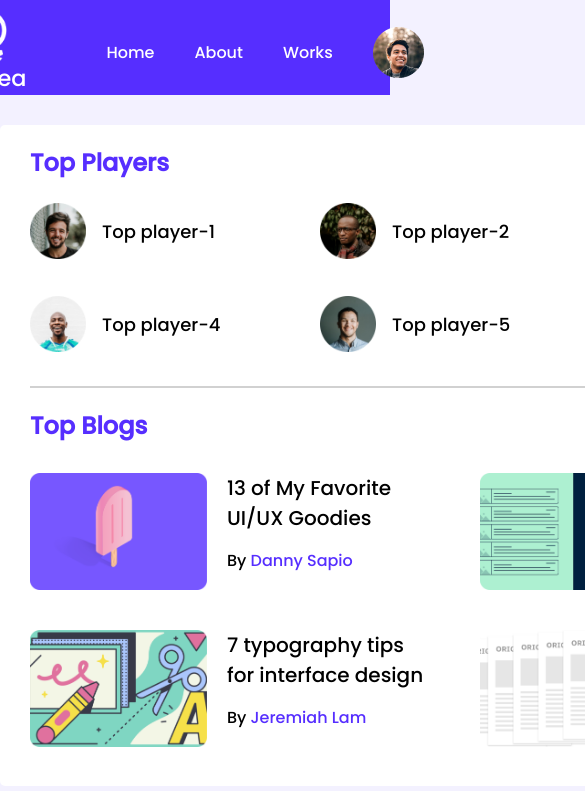
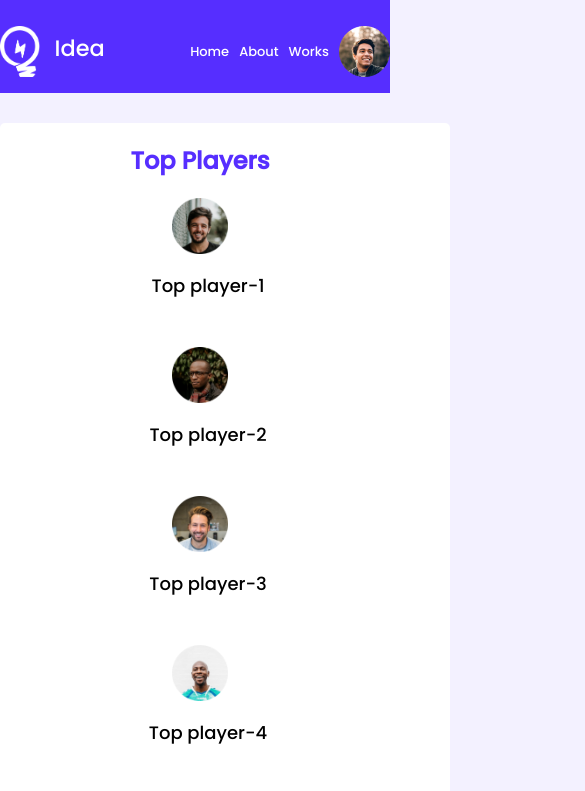
Before and after one commit to Salmanabdullah/Demo-leader-board, a plain HTML site: page index.html in a window 390 px wide. Shown: the top 791 px of the page, 585 px wide, since content can reach past the window. Drawn offline with Linux system fonts and the light colour scheme.

Commit message:
media query updated

```diff
--- a/index.html
+++ b/index.html
@@ -87,7 +87,7 @@
         <hr />
 
         <!-- Top Blog starts -->
-        <h2 class="section-title">Top Blogs</h2>
+        <h2 class="section-title blog-title">Top Blogs</h2>
         <div class="top-blogs">
           <div class="blogs">
             <img src="images/blogs/blog-1.png" alt="blog-1" />
--- a/styles/style.css
+++ b/styles/style.css
@@ -190,3 +190,50 @@ hr {
 .hour {
   color: #ff4a60;
 }
+
+/* ----------
+Media queries
+-------------*/
+
+/* Mobile devices */
+
+@media only screen and (max-width:688px) {
+  nav{
+    width: 100%;
+  }
+  .page-links li {
+  padding-left: 10px;
+  font-size: small;
+}
+  .container{
+    width: 100%;
+  }
+  .players ,.top-blogs{
+  display: grid;
+  grid-template-columns: repeat(1, 1fr);
+}
+.section-title{
+  text-align: center;
+}
+.player, .blogs,.latest-courses{
+  flex-direction: column;
+}
+
+.blogs>span{
+  margin: 0;
+}
+.blogs>span>h3 br{
+  display: none;
+}
+.course{
+  width: 77%;
+}
+.blog-title{
+  text-align: left;
+}
+.top-players{
+  position: relative;
+  left: -25px;
+}
+
+}
```
